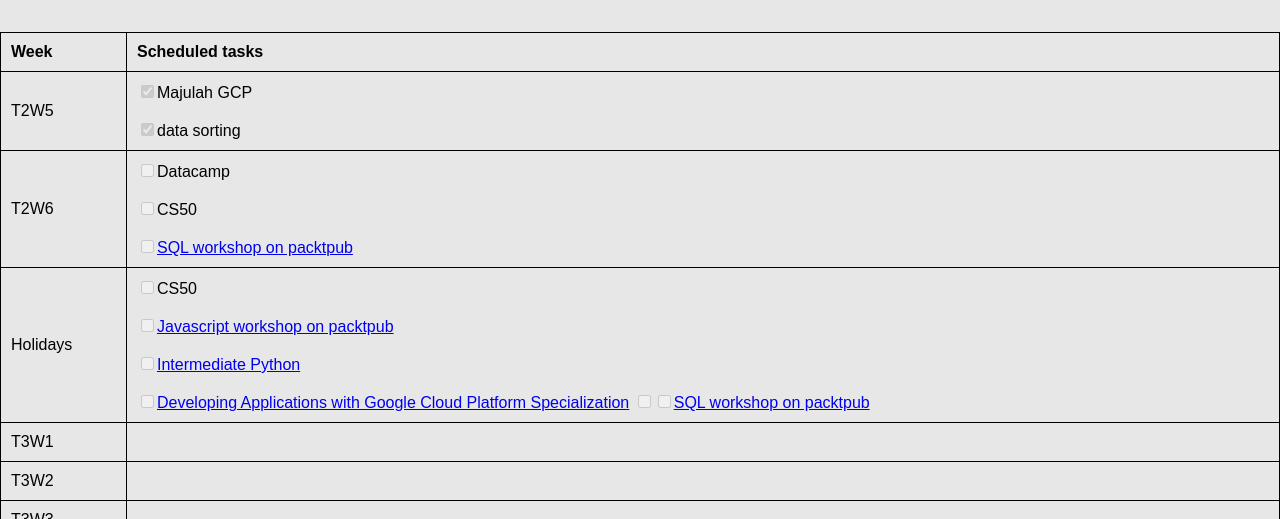
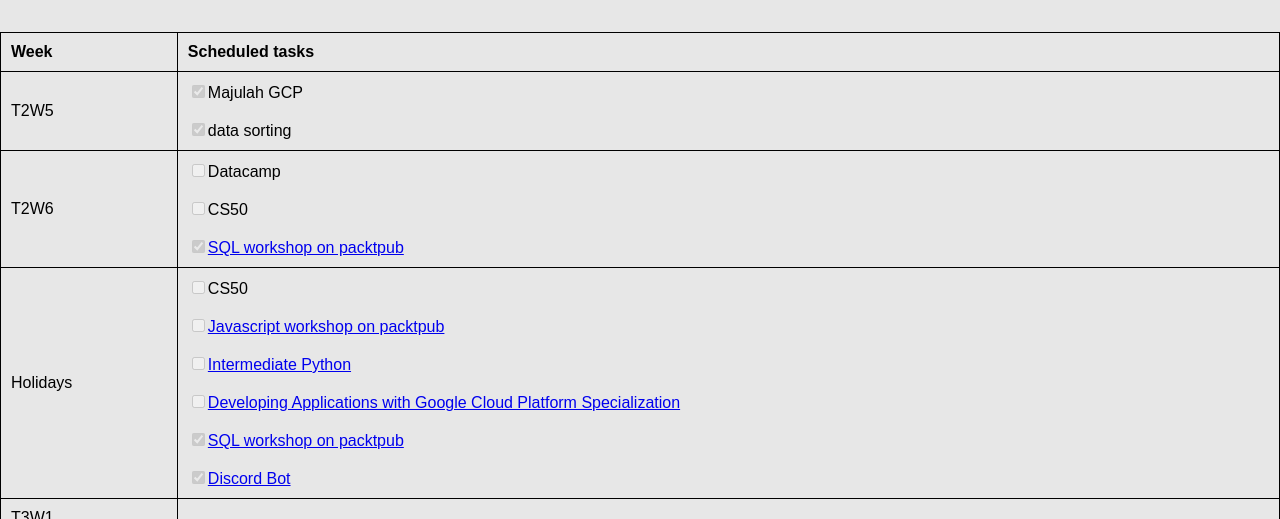
Before and after one commit to harowo/hbl20, a plain HTML site: page index.html in a window 1280 px wide. Shown: the part 433-952 px from the top of the page. Drawn offline with Linux system fonts and the light colour scheme; a script that the page names is missing.

Commit message:
Update Holiday

```diff
--- a/index.html
+++ b/index.html
@@ -44,16 +44,20 @@
 			<td>T2W6</td>
 			<td><input type="checkbox" disabled>Datacamp<br><br>
 				<input type="checkbox" disabled>CS50<br><br>
-				<input type="checkbox" disabled><a class="two" href="https://courses.packtpub.com/courses/sql">SQL workshop on packtpub</td>
+				<input type="checkbox" checked="checked" disabled><a class="two" href="https://courses.packtpub.com/courses/sql">SQL workshop on packtpub</td>
 		</tr>
 		<tr>
 			<td>Holidays</td>
 			<td><input type="checkbox" disabled>CS50<br><br>
-				<input type="checkbox" disabled><a class="two" href="https://courses.packtpub.com/courses/javascript">Javascript workshop on packtpub<br><br>
+				<input type="checkbox" disabled><a class="two" href="https://courses.packtpub.com/courses/javascript">Javascript workshop on packtpub
+				<br><br>
 				<input type="checkbox" disabled><a class="two" href="https://learn.datacamp.com/courses/intermediate-python-for-data-science">Intermediate Python</a>
 				<br><br>
 				<input type="checkbox" disabled><a class="two" href="https://www.coursera.org/specializations/developing-apps-gcp">Developing Applications with Google Cloud Platform Specialization</a>
-				<input type="checkbox" disabled><input type="checkbox" disabled><a class="two" href="https://courses.packtpub.com/courses/sql">SQL workshop on packtpub</td>
+				<br><br>
+				<input type="checkbox" checked="checked" disabled><a class="two" href="https://courses.packtpub.com/courses/sql">SQL workshop on packtpub</a>
+				<br><br>
+				<input type="checkbox" checked="checked" disabled><a class="two" href="https://github.com/harowo/Discord-Fuxi-Bot">Discord Bot</a></td>
 		</tr>
 		<tr>
 			<td>T3W1</td>
```
